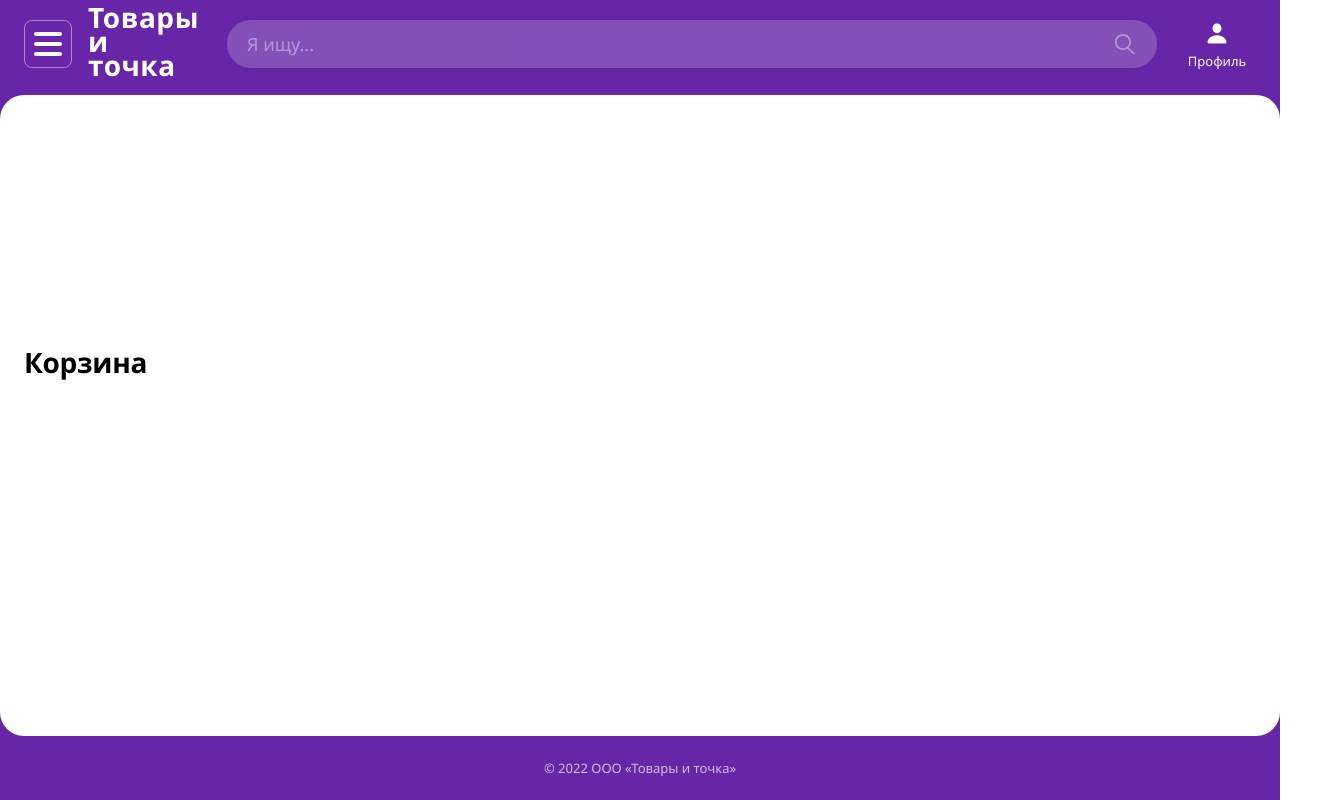
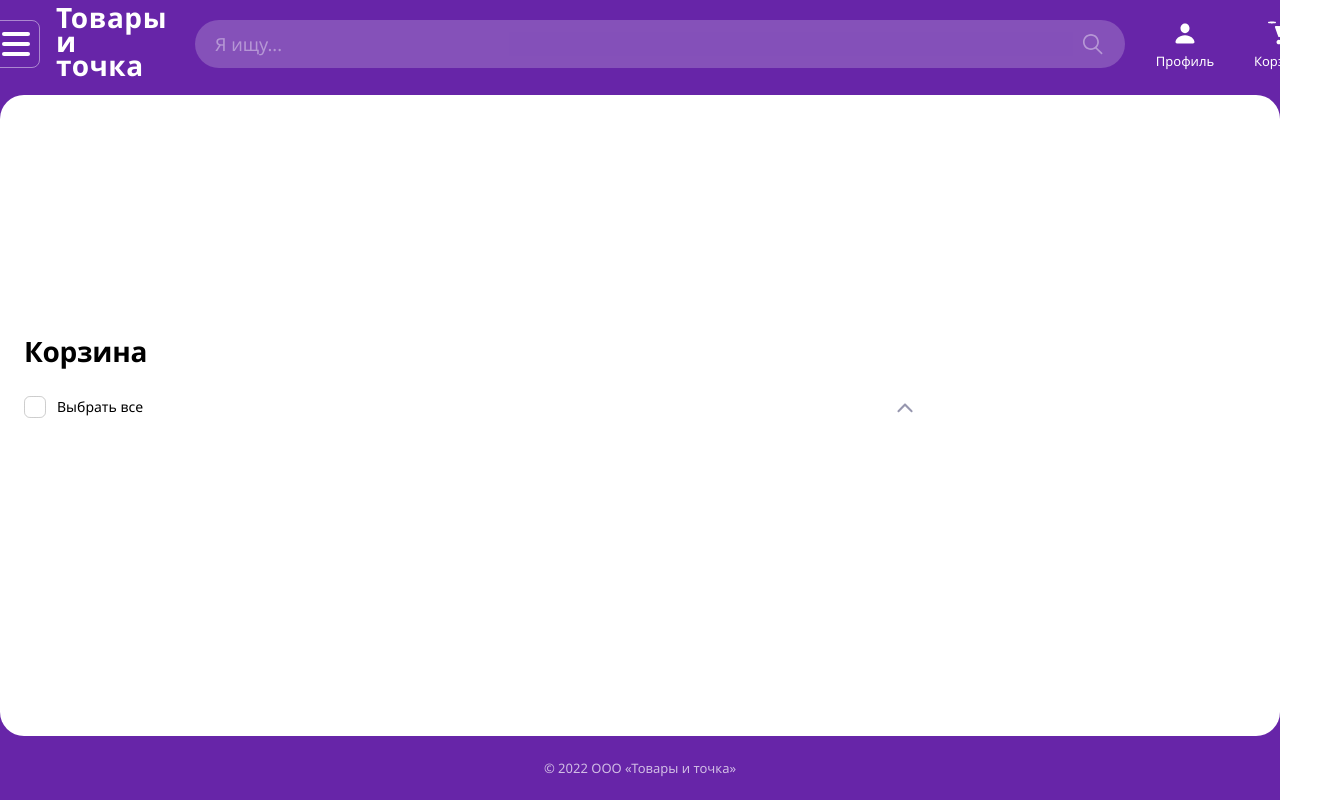
Before and after one commit to Yarri4/Widberis_L0, a plain HTML site: page index.html in a window 1280 px wide. Shown: the whole page, 1341 px wide, since content can reach past the window. Drawn offline with Linux system fonts and the light colour scheme.

Commit message:
Commit 3

```diff
--- a/CSS/style.css
+++ b/CSS/style.css
@@ -14,6 +14,7 @@
 .header {
     height: auto;
     display: flex;
+    justify-content: center;
     padding: 16px 3px 0 24px;
     align-items: center;
     gap: 32px;
@@ -229,6 +230,49 @@
     align-self: stretch;
 }
 
+.part_chekText_block{
+    display: flex;
+    align-items: center;
+    gap: 11px;
+    align-self: stretch;
+    cursor: pointer;
+}
+
+.part_chekText_block {
+    display: flex;
+    align-items: center;
+    gap: 11px;
+    align-self: stretch;
+    flex-direction: row;
+}
+.chekText-arrow {
+    display: block;
+    background-image: url(/img/icon/iconArrow.svg);
+    width: 20px;
+    height: 20px;
+    margin-left: auto;
+}
+.chekText {
+    display: flex;
+    align-items: center;
+}
+.chekText-cliker {
+    display: block;
+    background-image: url(/img/icon/checkboxoff.svg);
+    width: 22px;
+    height: 22px;
+}
+.chekText-text {
+    display: block;
+}
+
+
+
+
+
+
+
+
 
 
 
--- a/index.html
+++ b/index.html
@@ -6,7 +6,7 @@
     <meta name="viewport" content="width=device-width, initial-scale=1.0" />
     <link rel="stylesheet" href="CSS/style0.css" />
     <link rel="stylesheet" href="CSS/style.css" />
-    <link rel="shortcut icon" href="img/иконка.jfif" type="image/x-icon" />
+    <link rel="shortcut icon" href="img/icon/ico.png" type="image/x-icon" />
     <title>Товары и точка</title>
   </head>
   <body>
@@ -50,7 +50,13 @@
               <h1>Корзина</h1>
             </div>
             <div class="basket_cheker">
-              <div class="cheker_part"></div>
+              <div class="cheker_part part_chekText_block">
+                <label for="" class="chekText">
+                  <span class="chekText-cliker"></span>
+                </label>
+                <span class="chekText-text">Выбрать все</span>
+                <span class="chekText-arrow"></span>
+              </div>
               <div class="cheker_part"></div>
               <div class="cheker_part"></div>
             </div>
```
Also changed, not shown: img/icon/checkboxoff.svg (added), img/icon/checkboxon.svg (added), img/icon/ico.png (added), img/icon/iconArrow.svg (added).
